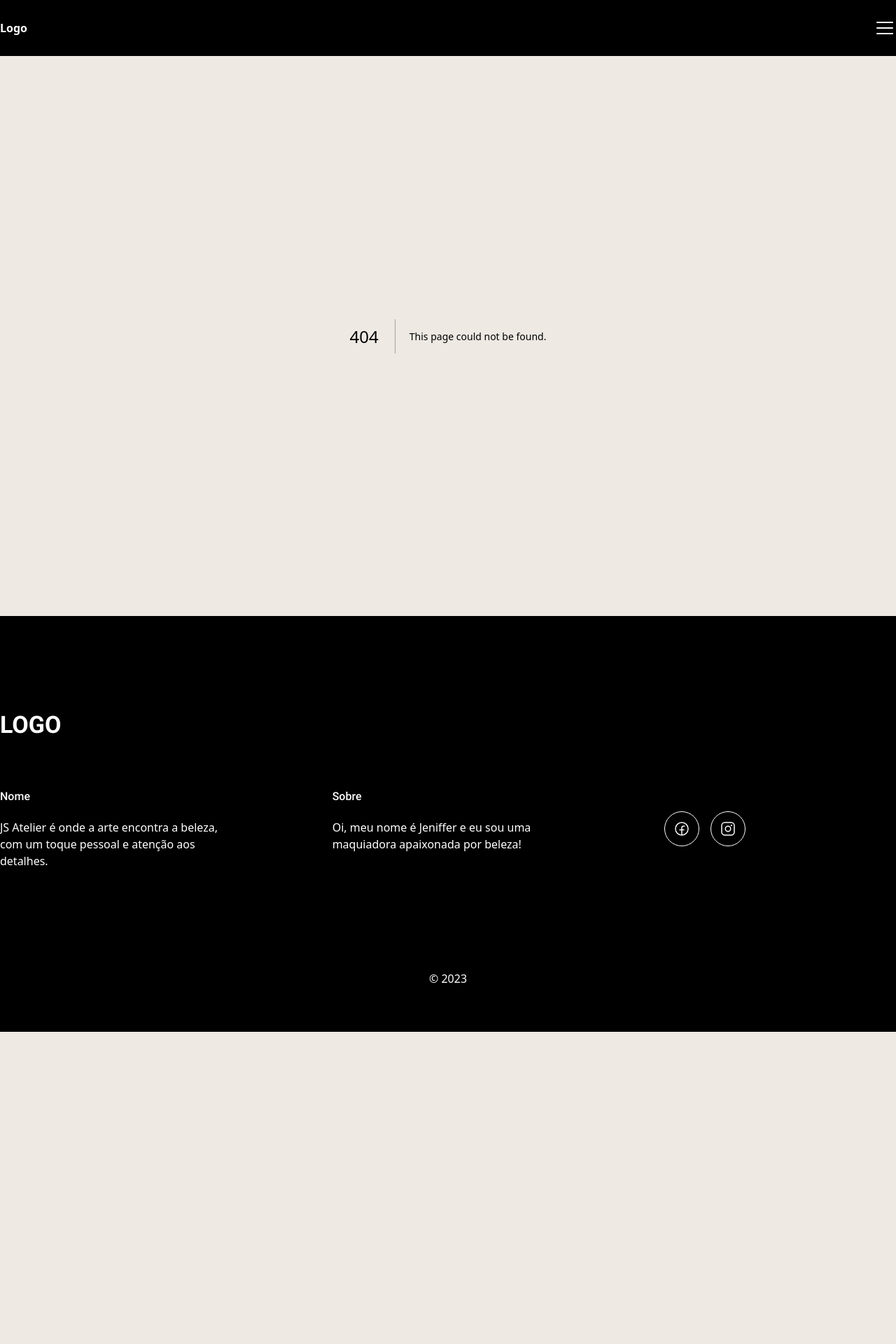
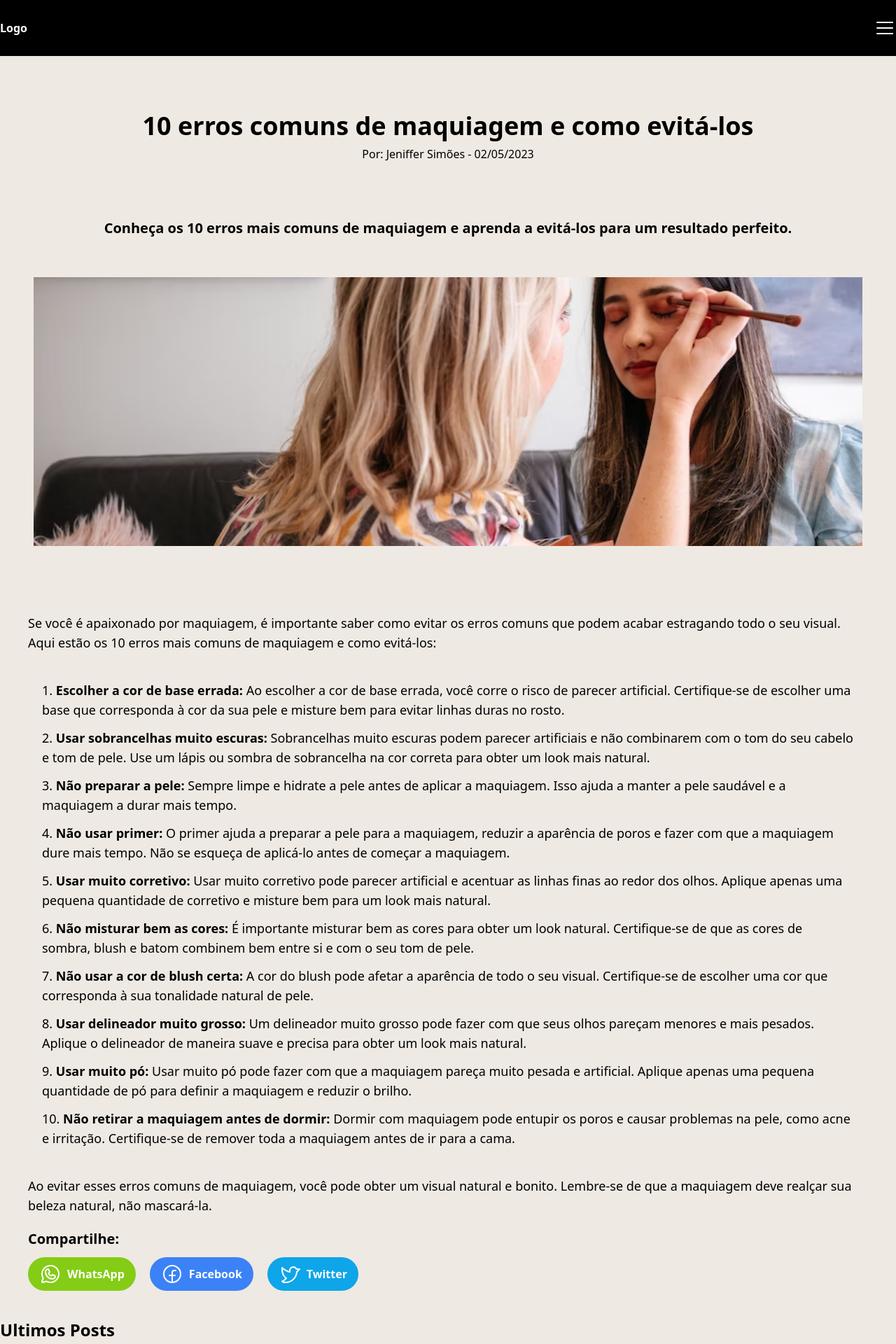
Before and after one commit to rafa-carmo/js-atelier, a Next.js app: page /blog/teste in a window 1280 px wide. Before the commit this address had no page. Shown: the top 1920 px of the page at 70% size. Before the commit the page ends 1474 px from the top, so only its background shows below. Built offline with nearby package versions, Linux system fonts and the light colour scheme.

Commit message:
blog post page with mock

```diff
--- /dev/null
+++ b/app/blog/[slug]/page.tsx
@@ -0,0 +1,131 @@
+import { PostCard } from '@/components/Post-Card'
+import { ShareButton } from '@/components/ShareButton'
+import postsMock from '@/mocks/posts'
+
+interface PostProps {
+  params: { slug: string }
+}
+
+export default function Post({ params }: PostProps) {
+  return (
+    <>
+      <header className="px-5 md:px-0">
+        <div className="text-center container mx-auto my-10 md:my-20">
+          <h1 className=" font-bold text-2xl md:text-4xl">
+            10 erros comuns de maquiagem e como evitá-los
+          </h1>
+          <p className="mt-2 font-light text-sm md:text-base">
+            Por: <b className="font-medium">Jeniffer Simões</b> - 02/05/2023
+          </p>
+        </div>
+
+        <h2 className="text-center font-bold md:text-xl">
+          Conheça os 10 erros mais comuns de maquiagem e aprenda a evitá-los
+          para um resultado perfeito.
+        </h2>
+      </header>
+
+      <section className="container mx-auto flex flex-col px-5 md:px-10 mb-10">
+        <div className="flex items-center justify-center overflow-hidden w-full h-96 px-2 mb-5 md:mb-24 mt-14 rounded-md">
+          <img
+            src="/posts/erros comuns de maquiagem.avif"
+            alt="O poder das cores na maquiagem: como escolher a tonalidade certa para
+          cada ocasião"
+            className="w-full "
+          />
+        </div>
+        <article className="space-y-10 text-lg">
+          <p>
+            Se você é apaixonado por maquiagem, é importante saber como evitar
+            os erros comuns que podem acabar estragando todo o seu visual. Aqui
+            estão os 10 erros mais comuns de maquiagem e como evitá-los:
+          </p>
+
+          <ol className="list-decimal list-inside mx-5 space-y-3">
+            <li>
+              <strong>Escolher a cor de base errada:</strong> Ao escolher a cor
+              de base errada, você corre o risco de parecer artificial.
+              Certifique-se de escolher uma base que corresponda à cor da sua
+              pele e misture bem para evitar linhas duras no rosto.
+            </li>
+            <li>
+              <strong>Usar sobrancelhas muito escuras:</strong> Sobrancelhas
+              muito escuras podem parecer artificiais e não combinarem com o tom
+              do seu cabelo e tom de pele. Use um lápis ou sombra de sobrancelha
+              na cor correta para obter um look mais natural.
+            </li>
+            <li>
+              <strong>Não preparar a pele:</strong> Sempre limpe e hidrate a
+              pele antes de aplicar a maquiagem. Isso ajuda a manter a pele
+              saudável e a maquiagem a durar mais tempo.
+            </li>
+            <li>
+              <strong>Não usar primer:</strong> O primer ajuda a preparar a pele
+              para a maquiagem, reduzir a aparência de poros e fazer com que a
+              maquiagem dure mais tempo. Não se esqueça de aplicá-lo antes de
+              começar a maquiagem.
+            </li>
+            <li>
+              <strong>Usar muito corretivo:</strong> Usar muito corretivo pode
+              parecer artificial e acentuar as linhas finas ao redor dos olhos.
+              Aplique apenas uma pequena quantidade de corretivo e misture bem
+              para um look mais natural.
+            </li>
+            <li>
+              <strong>Não misturar bem as cores:</strong> É importante misturar
+              bem as cores para obter um look natural. Certifique-se de que as
+              cores de sombra, blush e batom combinem bem entre si e com o seu
+              tom de pele.
+            </li>
+            <li>
+              <strong>Não usar a cor de blush certa:</strong> A cor do blush
+              pode afetar a aparência de todo o seu visual. Certifique-se de
+              escolher uma cor que corresponda à sua tonalidade natural de pele.
+            </li>
+            <li>
+              <strong>Usar delineador muito grosso:</strong> Um delineador muito
+              grosso pode fazer com que seus olhos pareçam menores e mais
+              pesados. Aplique o delineador de maneira suave e precisa para
+              obter um look mais natural.
+            </li>
+            <li>
+              <strong>Usar muito pó:</strong> Usar muito pó pode fazer com que a
+              maquiagem pareça muito pesada e artificial. Aplique apenas uma
+              pequena quantidade de pó para definir a maquiagem e reduzir o
+              brilho.
+            </li>
+            <li>
+              <strong>Não retirar a maquiagem antes de dormir:</strong> Dormir
+              com maquiagem pode entupir os poros e causar problemas na pele,
+              como acne e irritação. Certifique-se de remover toda a maquiagem
+              antes de ir para a cama.
+            </li>
+          </ol>
+          <p>
+            Ao evitar esses erros comuns de maquiagem, você pode obter um visual
+            natural e bonito. Lembre-se de que a maquiagem deve realçar sua
+            beleza natural, não mascará-la.
+          </p>
+        </article>
+
+        <div className="flex flex-col gap-3 mt-5">
+          <p className="font-bold text-xl">Compartilhe:</p>
+          <div className="flex gap-5 items-center flex-wrap">
+            <ShareButton type="whatsapp" url="" />
+            <ShareButton type="facebook" url="" />
+            <ShareButton type="twitter" url="" />
+          </div>
+        </div>
+      </section>
+
+      <section className="container mx-auto mt-10 px-5 md:px-0">
+        <h4 className="font-bold text-2xl">Ultimos Posts</h4>
+        <div className="grid grid-cols-1 sm:grid-cols-2 lg:grid-cols-3 place-items-center sm:place-items-stretch">
+          {postsMock.slice(0, 6).map((item) => (
+            <PostCard key={item.title} {...item} />
+          ))}
+        </div>
+      </section>
+    </>
+  )
+}
```
